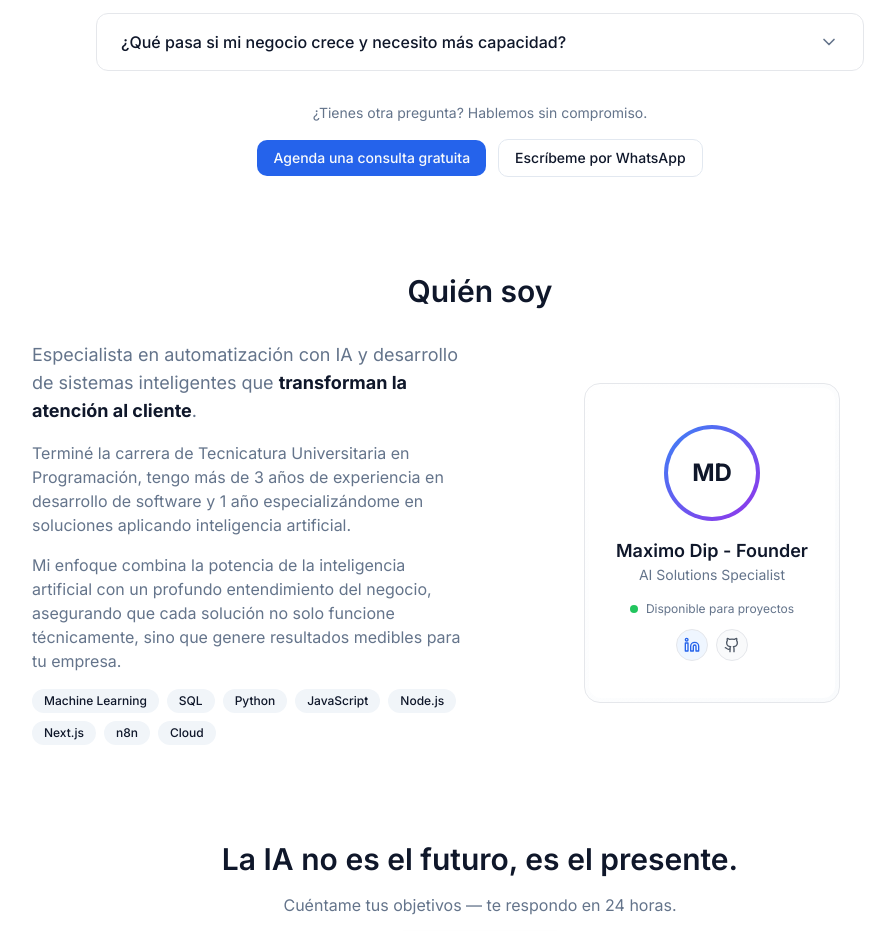
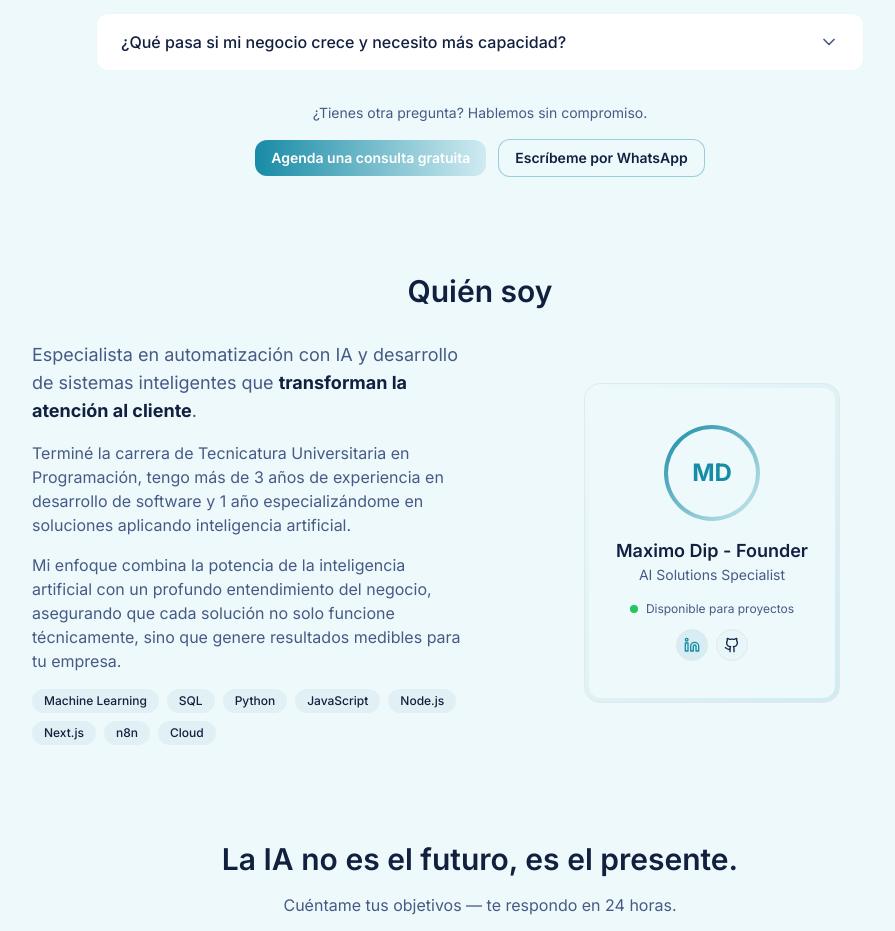
Before and after one commit to maximodip/maximize-ai-website, a Next.js app: page / in a window 1280 px wide. Shown: the part 2340-3271 px from the top of the page, without its empty margins (160-1055 px from the left). Built offline with nearby package versions, Linux system fonts and the light colour scheme.

Commit message:
Update theme and background colors in site manifest, improve button styles, and enhance section backgrounds for better visual consistency

```diff
--- a/src/app/manifest.ts
+++ b/src/app/manifest.ts
@@ -8,8 +8,8 @@ export default function manifest(): MetadataRoute.Manifest {
       "Implementamos soluciones de IA que automatizan la atención al cliente 24/7. Agentes inteligentes, CRM y respuestas humanizadas.",
     start_url: "/",
     display: "standalone",
-    background_color: "#ffffff",
-    theme_color: "#3b82f6",
+    background_color: "#283c66",
+    theme_color: "#1c88a1",
     icons: [
       {
         src: "/favicon-16x16.png",
--- a/src/components/sections/about-section.tsx
+++ b/src/components/sections/about-section.tsx
@@ -57,11 +57,11 @@ export function AboutSection() {
           </div>
           <div className="flex justify-center">
             <div className="relative">
-              <div className="h-80 w-64 rounded-2xl border bg-gradient-to-br from-background to-muted/40 p-1">
+              <div className="h-80 w-64 rounded-2xl border bg-gradient-to-br from-background to-accent p-1">
                 <div className="flex h-full w-full items-center justify-center rounded-xl bg-background">
                   <div className="text-center">
-                    <div className="mx-auto h-24 w-24 rounded-full bg-gradient-to-br from-blue-500 to-purple-600 p-1">
-                      <div className="flex h-full w-full items-center justify-center rounded-full bg-background text-2xl font-bold">
+                    <div className="mx-auto h-24 w-24 rounded-full bg-gradient-to-br from-primary to-accent p-1">
+                      <div className="flex h-full w-full items-center justify-center rounded-full bg-background text-2xl font-bold text-primary">
                         MD
                       </div>
                     </div>
@@ -83,7 +83,7 @@ export function AboutSection() {
                           href="https://linkedin.com/in/maximodipaparicio"
                           target="_blank"
                           rel="noreferrer"
-                          className="flex h-8 w-8 items-center justify-center rounded-full border bg-blue-50 text-blue-600 transition-colors hover:bg-blue-100 hover:text-blue-700 dark:bg-blue-950 dark:text-blue-400 dark:hover:bg-blue-900 dark:hover:text-blue-300"
+                          className="flex h-8 w-8 items-center justify-center rounded-full border bg-primary/10 text-primary transition-colors hover:bg-primary hover:text-primary-foreground"
                           aria-label="LinkedIn"
                         >
                           <Linkedin className="h-4 w-4" />
@@ -92,7 +92,7 @@ export function AboutSection() {
                           href="https://github.com/maximodip"
                           target="_blank"
                           rel="noreferrer"
-                          className="flex h-8 w-8 items-center justify-center rounded-full border bg-gray-50 text-gray-600 transition-colors hover:bg-gray-100 hover:text-gray-700 dark:bg-gray-950 dark:text-gray-400 dark:hover:bg-gray-900 dark:hover:text-gray-300"
+                          className="flex h-8 w-8 items-center justify-center rounded-full border bg-accent/20 text-foreground transition-colors hover:bg-accent hover:text-foreground"
                           aria-label="GitHub"
                         >
                           <Github className="h-4 w-4" />
--- a/src/components/sections/cta-section.tsx
+++ b/src/components/sections/cta-section.tsx
@@ -16,7 +16,10 @@ export function CTASection() {
           href="https://calendly.com/maximodipaparicio/30min"
           target="_blank"
           rel="noreferrer"
-          className={cn(buttonVariants({}), "w-full sm:w-auto")}
+          className={cn(
+            buttonVariants({ variant: "secondary" }),
+            "w-full sm:w-auto"
+          )}
         >
           Agenda una reunión
         </Link>
--- a/src/components/sections/faq-section.tsx
+++ b/src/components/sections/faq-section.tsx
@@ -91,7 +91,7 @@ export function FAQSection() {
           return (
             <div
               key={index}
-              className="rounded-xl border bg-card transition-all duration-300 ease-out hover:shadow-md hover:scale-[1.01]"
+              className="rounded-xl border border-accent/40 bg-card transition-all duration-300 ease-out hover:shadow-lg hover:border-primary/60 hover:scale-[1.01]"
             >
               <button
                 onClick={(e) => handleClick(index, e)}
@@ -141,7 +141,7 @@ export function FAQSection() {
             href="https://calendly.com/maximodipaparicio/30min"
             target="_blank"
             rel="noreferrer"
-            className="inline-flex items-center justify-center rounded-md bg-primary px-4 py-2 text-sm font-medium text-primary-foreground hover:bg-primary/90 transition-colors w-full sm:w-auto"
+            className="inline-flex items-center justify-center rounded-xl bg-gradient-to-r from-primary to-accent px-4 py-2 text-sm font-semibold text-primary-foreground hover:opacity-90 transition-all duration-300 w-full sm:w-auto"
             tabIndex={0}
           >
             Agenda una consulta gratuita
@@ -150,7 +150,7 @@ export function FAQSection() {
             href="https://wa.me/5493814057449?text=Hola%20Máximo%20quiero%20implementar%20una%20infraestructura%20de%20IA%20en%20mi%20empresa"
             target="_blank"
             rel="noreferrer"
-            className="inline-flex items-center justify-center rounded-md border border-input bg-background px-4 py-2 text-sm font-medium hover:bg-accent hover:text-accent-foreground transition-colors w-full sm:w-auto"
+            className="inline-flex items-center justify-center rounded-xl border border-primary/40 bg-background px-4 py-2 text-sm font-semibold text-foreground hover:bg-accent hover:text-primary-foreground transition-all duration-300 w-full sm:w-auto"
             tabIndex={0}
           >
             Escríbeme por WhatsApp
--- a/src/components/sections/features-section.tsx
+++ b/src/components/sections/features-section.tsx
@@ -61,8 +61,8 @@ export function FeaturesSection() {
               key={item.title}
               className="group rounded-xl border bg-card p-6 shadow-sm transition-all duration-400 ease-out hover:shadow-md hover:-translate-y-2 hover:scale-[1.02]"
             >
-              <div className="mb-4 flex h-12 w-12 items-center justify-center rounded-lg bg-primary/10 text-primary transition-all duration-300 ease-out group-hover:bg-primary/20 group-hover:scale-110">
-                <Icon className="h-6 w-6 transition-transform duration-300 ease-out group-hover:scale-110" />
+              <div className="mb-4 flex h-12 w-12 items-center justify-center rounded-lg bg-primary/15 text-primary transition-all duration-300 ease-out group-hover:bg-primary group-hover:text-primary-foreground">
+                <Icon className="h-6 w-6 transition-transform duration-300 ease-out group-hover:scale-105" />
               </div>
               <h3 className="text-lg font-semibold">{item.title}</h3>
               <p className="mt-1 text-sm text-muted-foreground">{item.desc}</p>
--- a/src/components/sections/footer.tsx
+++ b/src/components/sections/footer.tsx
@@ -2,7 +2,7 @@ import Link from "next/link";
 
 export function Footer() {
   return (
-    <footer className="border-t py-8 text-sm text-muted-foreground">
+    <footer className="border-t border-accent/40 py-8 text-sm text-muted-foreground bg-background/90">
       <div className="container mx-auto px-4">
         <div className="flex flex-col items-center space-y-4">
           <div className="text-center">
--- a/src/components/sections/hero-section.tsx
+++ b/src/components/sections/hero-section.tsx
@@ -4,7 +4,7 @@ import { cn } from "@/lib/utils";
 
 export function HeroSection() {
   return (
-    <section className="relative isolate overflow-hidden rounded-2xl border bg-gradient-to-b from-background to-muted/40 p-8 md:p-12 mt-12 md:mt-16 animate-in fade-in slide-in-from-bottom-4 duration-700">
+    <section className="relative isolate overflow-hidden rounded-2xl border bg-gradient-to-b from-background to-accent p-8 md:p-12 mt-12 md:mt-16 animate-in fade-in slide-in-from-bottom-4 duration-700">
       <div className="mx-auto max-w-3xl text-center">
         <div className="inline-flex items-center gap-2 rounded-full border bg-background px-3 py-1 text-xs text-muted-foreground">
           <span className="inline-block h-2 w-2 rounded-full bg-green-500" />
--- a/src/components/sections/process-section.tsx
+++ b/src/components/sections/process-section.tsx
@@ -29,7 +29,7 @@ export function ProcessSection() {
         {processSteps.map((s) => (
           <div
             key={s.step}
-            className="rounded-xl border bg-card p-6 transition-all duration-300 hover:shadow-md hover:-translate-y-1"
+            className="rounded-xl border border-accent/40 bg-card p-6 transition-all duration-300 hover:shadow-lg hover:border-primary/60 hover:-translate-y-1"
           >
             <div className="text-sm font-medium text-muted-foreground">
               {s.step}
--- a/src/components/site-header.tsx
+++ b/src/components/site-header.tsx
@@ -242,7 +242,7 @@ export function SiteHeader() {
           >
             {/* Slime background */}
             <div
-              className="absolute top-0 bg-accent/80 rounded-xl pointer-events-none z-0"
+              className="absolute top-0 bg-primary/80 rounded-xl pointer-events-none z-0"
               style={slimeStyle}
             />
 
@@ -317,7 +317,7 @@ export function SiteHeader() {
             >
               {/* Mobile Slime background */}
               <div
-                className="absolute bg-accent/80 rounded-xl pointer-events-none z-0"
+                className="absolute bg-primary/80 rounded-xl pointer-events-none z-0"
                 style={mobileSlimeStyle}
               />
 
--- a/src/components/ui/button.tsx
+++ b/src/components/ui/button.tsx
@@ -8,9 +8,9 @@ const buttonVariants = cva(
     variants: {
       variant: {
         default:
-          "bg-gradient-to-r from-primary via-primary to-blue-600 text-primary-foreground shadow-lg shadow-primary/25 hover:scale-[1.015] active:scale-[0.985] before:absolute before:inset-0 before:bg-gradient-to-r before:from-white/20 before:via-transparent before:to-transparent before:opacity-0 hover:before:opacity-100 before:transition-all before:duration-700 before:ease-[cubic-bezier(0.25,0.46,0.45,0.94)]",
+          "bg-gradient-to-r from-primary via-primary to-accent text-primary-foreground shadow-lg shadow-primary/25 hover:scale-[1.015] active:scale-[0.985] before:absolute before:inset-0 before:bg-gradient-to-r before:from-white/25 before:via-transparent before:to-transparent before:opacity-0 hover:before:opacity-100 before:transition-all before:duration-700 before:ease-[cubic-bezier(0.25,0.46,0.45,0.94)]",
         secondary:
-          "bg-gradient-to-r from-secondary to-secondary/90 text-secondary-foreground shadow-md hover:scale-[1.015] active:scale-[0.985] transition-all duration-400 ease-[cubic-bezier(0.34,1.56,0.64,1)]",
+          "bg-gradient-to-r from-secondary to-accent text-secondary-foreground shadow-md hover:scale-[1.015] active:scale-[0.985] transition-all duration-400 ease-[cubic-bezier(0.34,1.56,0.64,1)]",
         outline:
           "border border-input bg-transparent hover:bg-accent hover:text-accent-foreground hover:border-accent shadow-sm hover:scale-[1.015] active:scale-[0.985] transition-all duration-400 ease-[cubic-bezier(0.34,1.56,0.64,1)]",
         ghost:
--- a/src/styles/globals.css
+++ b/src/styles/globals.css
@@ -4,49 +4,48 @@
 
 @layer base {
   :root {
-    --background: 0 0% 100%;
-    --foreground: 222.2 47.4% 11.2%;
-    --muted: 210 40% 96.1%;
-    --muted-foreground: 215.4 16.3% 46.9%;
+    --background: 191 70% 96%;
+    --foreground: 222 56% 16%;
+    --muted: 191 45% 92%;
+    --muted-foreground: 222 30% 40%;
     --popover: 0 0% 100%;
-    --popover-foreground: 222.2 47.4% 11.2%;
-    --border: 214.3 31.8% 91.4%;
-    --input: 214.3 31.8% 91.4%;
+    --popover-foreground: 222 56% 16%;
+    --border: 222 40% 84%;
+    --input: 222 40% 84%;
     --card: 0 0% 100%;
-    --card-foreground: 222.2 47.4% 11.2%;
-    --primary: 221.2 83.2% 53.3%;
-    --primary-foreground: 210 40% 98%;
-    --secondary: 210 40% 96.1%;
-    --secondary-foreground: 222.2 47.4% 11.2%;
-    --accent: 210 40% 96.1%;
-    --accent-foreground: 222.2 47.4% 11.2%;
-    --destructive: 0 84.2% 60.2%;
-    --destructive-foreground: 210 40% 98%;
-    --ring: 221.2 83.2% 53.3%;
+    --card-foreground: 222 56% 16%;
+    --primary: 191 75% 37%;
+    --primary-foreground: 0 0% 100%;
+    --secondary: 222 44% 90%;
+    --secondary-foreground: 222 56% 16%;
+    --accent: 191 55% 88%;
+    --accent-foreground: 222 56% 16%;
+    --destructive: 0 78% 55%;
+    --destructive-foreground: 0 0% 100%;
+    --ring: 191 75% 37%;
     --radius: 0.75rem;
   }
 
   .dark {
-    /* Luxury Dark Theme - Rich and sophisticated */
-    --background: 222 13% 7%;
-    --foreground: 210 11% 85%;
-    --muted: 222 13% 12%;
-    --muted-foreground: 215 10% 55%;
-    --popover: 222 13% 9%;
-    --popover-foreground: 210 11% 80%;
-    --border: 222 13% 15%;
-    --input: 222 13% 15%;
-    --card: 222 13% 9%;
-    --card-foreground: 210 11% 85%;
-    --primary: 217 91% 60%;
-    --primary-foreground: 222 13% 9%;
-    --secondary: 222 13% 15%;
-    --secondary-foreground: 210 11% 85%;
-    --accent: 222 13% 18%;
-    --accent-foreground: 210 11% 90%;
-    --destructive: 0 75% 55%;
-    --destructive-foreground: 210 11% 95%;
-    --ring: 217 91% 60%;
+    --background: 222 40% 12%;
+    --foreground: 222 92% 88%;
+    --muted: 222 32% 18%;
+    --muted-foreground: 222 46% 70%;
+    --popover: 222 40% 14%;
+    --popover-foreground: 222 92% 88%;
+    --border: 222 28% 22%;
+    --input: 222 28% 22%;
+    --card: 222 40% 14%;
+    --card-foreground: 222 92% 88%;
+    --primary: 191 75% 50%;
+    --primary-foreground: 222 40% 12%;
+    --secondary: 222 30% 24%;
+    --secondary-foreground: 222 92% 88%;
+    --accent: 191 60% 35%;
+    --accent-foreground: 222 92% 88%;
+    --destructive: 0 70% 50%;
+    --destructive-foreground: 0 0% 100%;
+    --ring: 191 75% 50%;
   }
 
   html {
@@ -180,18 +179,18 @@
   .gradient-blur {
     background: radial-gradient(
         600px circle at 0% 0%,
-        rgba(59, 130, 246, 0.15),
-        transparent 40%
+        rgba(40, 60, 102, 0.18),
+        transparent 45%
       ),
       radial-gradient(
         600px circle at 100% 0%,
-        rgba(124, 58, 237, 0.15),
-        transparent 40%
+        rgba(28, 136, 161, 0.18),
+        transparent 45%
       ),
       radial-gradient(
         700px circle at 50% 100%,
-        rgba(2, 132, 199, 0.18),
-        transparent 40%
+        rgba(40, 60, 102, 0.15),
+        transparent 45%
       );
     filter: blur(24px);
   }
@@ -200,18 +199,18 @@
   .dark .gradient-blur {
     background: radial-gradient(
         800px circle at 0% 0%,
-        rgba(99, 102, 241, 0.08),
-        transparent 50%
+        rgba(28, 136, 161, 0.12),
+        transparent 55%
       ),
       radial-gradient(
         800px circle at 100% 0%,
-        rgba(139, 92, 246, 0.06),
-        transparent 50%
+        rgba(40, 60, 102, 0.18),
+        transparent 55%
       ),
       radial-gradient(
         900px circle at 50% 100%,
-        rgba(59, 130, 246, 0.05),
-        transparent 50%
+        rgba(28, 136, 161, 0.12),
+        transparent 55%
       );
     filter: blur(40px);
   }
```
Also changed, not shown: public/site.webmanifest.
